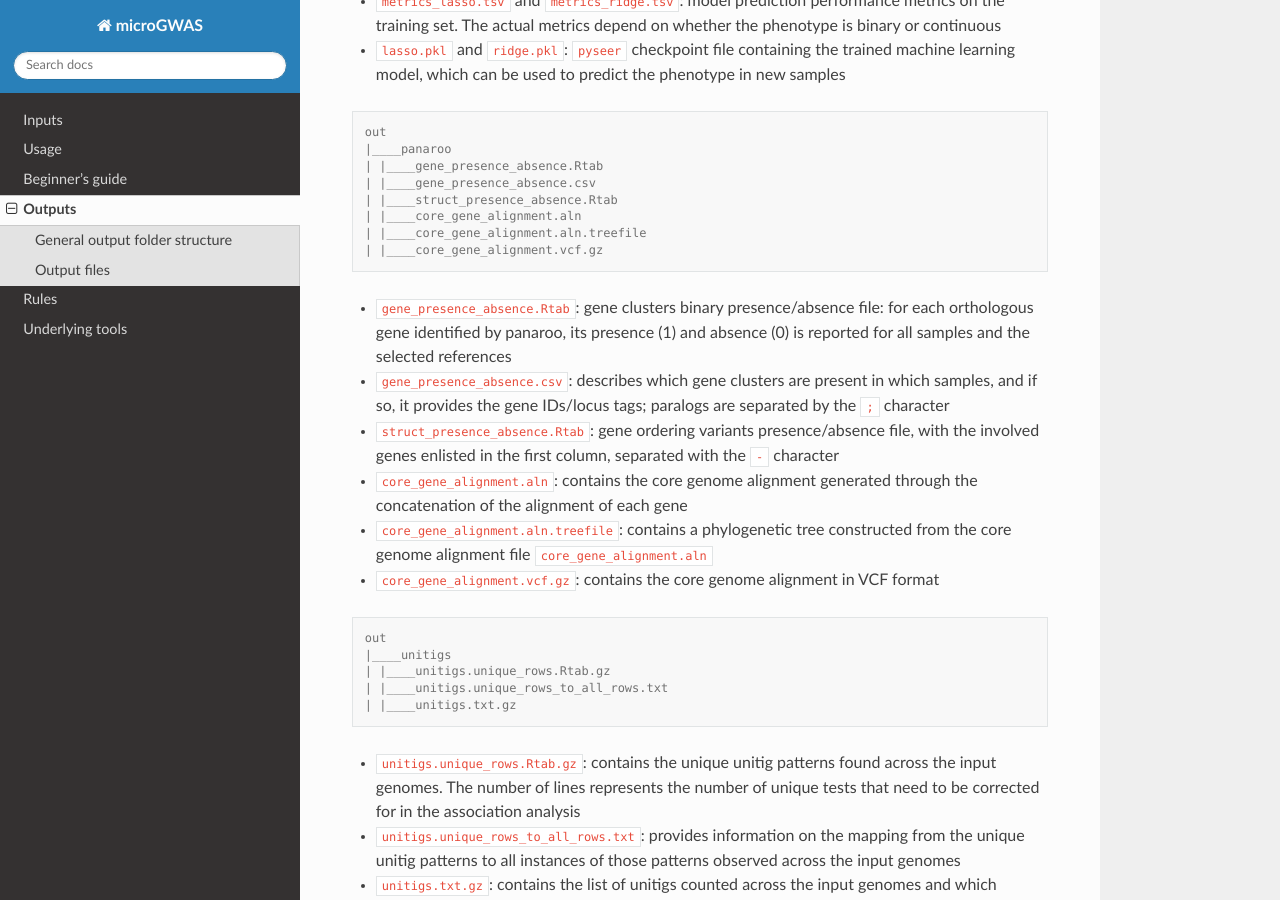
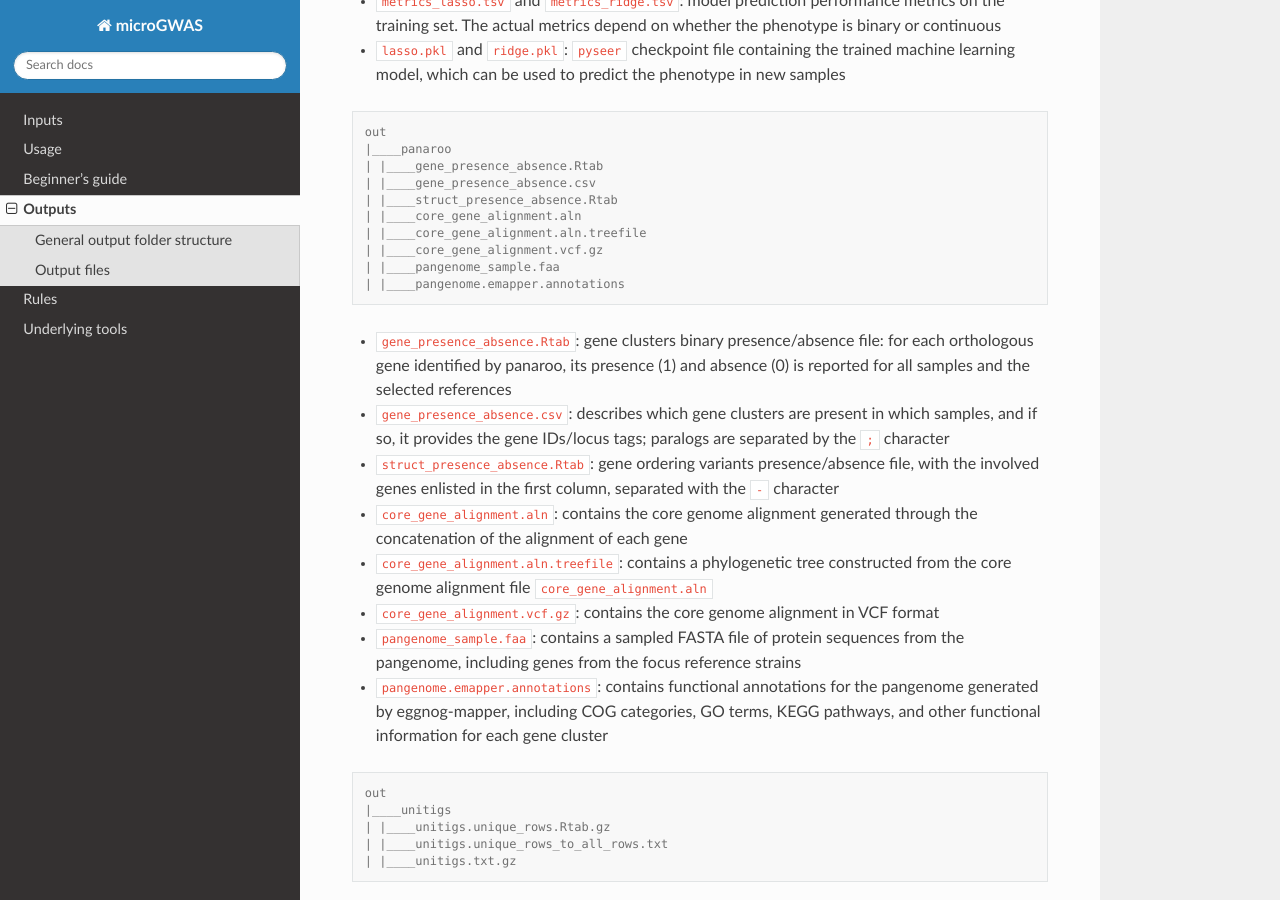
Before and after one commit to microbial-pangenomes-lab/microGWAS, a Sphinx documentation site: the page built from docs/source/outputs.rst, in a window 1280 px wide and 900 px high, scrolled down 5562 px. Built offline with Sphinx 7.4.7 and the Read the Docs theme 3.1.0, drawn with Linux system fonts in a browser that asks for light colours; comment, search, counter and statistics services are not loaded.

Commit message:
New annotate_pangeome rule

```diff
--- a/docs/source/outputs.rst
+++ b/docs/source/outputs.rst
@@ -243,6 +243,8 @@ The contents of the ``wg`` are very similar to the equivalent files in the ``ass
     | |____core_gene_alignment.aln
     | |____core_gene_alignment.aln.treefile
     | |____core_gene_alignment.vcf.gz
+    | |____pangenome_sample.faa
+    | |____pangenome.emapper.annotations
 
 * ``gene_presence_absence.Rtab``: gene clusters binary presence/absence file: for each orthologous gene identified by panaroo, its presence (1) and absence (0) is reported for all samples and the selected references
 * ``gene_presence_absence.csv``: describes which gene clusters are present in which samples, and if so, it provides the gene IDs/locus tags; paralogs are separated by the ``;`` character
@@ -250,6 +252,8 @@ The contents of the ``wg`` are very similar to the equivalent files in the ``ass
 * ``core_gene_alignment.aln``: contains the core genome alignment generated through the concatenation of the alignment of each gene
 * ``core_gene_alignment.aln.treefile``: contains a phylogenetic tree constructed from the core genome alignment file ``core_gene_alignment.aln``
 * ``core_gene_alignment.vcf.gz``: contains the core genome alignment in VCF format
+* ``pangenome_sample.faa``: contains a sampled FASTA file of protein sequences from the pangenome, including genes from the focus reference strains
+* ``pangenome.emapper.annotations``: contains functional annotations for the pangenome generated by eggnog-mapper, including COG categories, GO terms, KEGG pathways, and other functional information for each gene cluster
 
 
 ..  code-block:: console
--- a/docs/source/rules.rst
+++ b/docs/source/rules.rst
@@ -6,6 +6,7 @@ The pipeline contains the following endpoint rules:
 ..  code-block:: console
 
     pangenome
+    annotate_pangenome
     lineage_st
     find_amr_vag
     tree
@@ -29,6 +30,7 @@ Which accomplish the following functions:
 * ``lineage_st``: will generate a tab-separated file with the predicted sequence types (STs).
 * ``find_amr_vag``: will generate a summary file with the predicted antimicrobial resistance genes identified into functionally relevant groups, and a summary file with the predicted virulence associated genes.
 * ``pangenome``: will find the orthologous gene clusters across all samples and the chosen references
+* ``annotate_pangenome``: will generate functional annotations for the pangenome using eggnog-mapper, including COG categories, GO terms, and KEGG pathway mappings.
 * ``tree``: will generate a phylogenetic tree from the core genome alignment output from panaroo.
 * ``combine_heritability``: will generate a file with the comined heritabilities: built from the lineages of each strain and by using a kinship matrix built from the unitigs presence and absence matrix.
 * ``pyseer``: will test for associations of each unitig and the phenotype, as well as gene presence/absence patterns and lineage effects.
```
Also changed, not shown: 2 other files.
